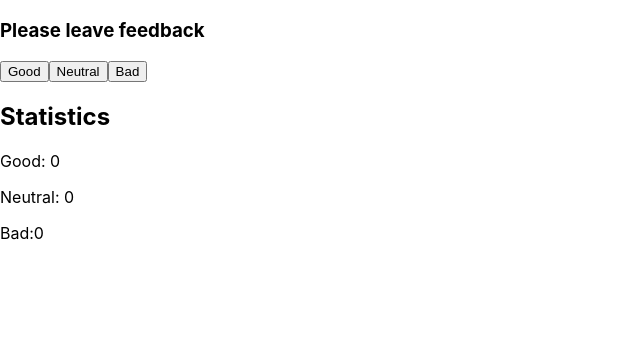
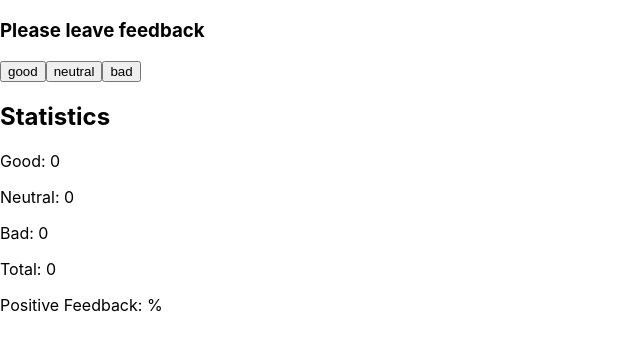
Before and after one commit to Olena-Rudnieva/goit-react-hw-02-feedback, a React (Create React App) app: page / in a window 1280 px wide. Shown: the top 350 px of the page, without its empty margins (0-640 px from the left). Built offline with nearby package versions, Linux system fonts and the light colour scheme.

Commit message:
Add total function

```diff
--- a/src/components/App.jsx
+++ b/src/components/App.jsx
@@ -1,9 +1,30 @@
+import { Component } from 'react';
 import Feedback from './Feedback/Feedback';
 
-export const App = () => {
-  return (
-    <div>
-      <Feedback />
-    </div>
-  );
-};
+export class App extends Component {
+  state = {
+    good: 0,
+    neutral: 0,
+    bad: 0,
+  };
+
+  handleClick = option => {
+    this.setState(prevState => ({ [option]: prevState[option] + 1 }));
+  };
+
+  countTotalFeedback = () => {
+    return this.state.good + this.state.neutral + this.state.bad;
+  };
+
+  render() {
+    return (
+      <div>
+        <Feedback
+          props={this.state}
+          handleClick={this.handleClick}
+          total={this.countTotalFeedback()}
+        />
+      </div>
+    );
+  }
+}
--- a/src/components/Feedback/Feedback.jsx
+++ b/src/components/Feedback/Feedback.jsx
@@ -1,41 +1,39 @@
-import { Component } from 'react';
+const Feedback = ({ props, handleClick, total }) => {
+  const { good, neutral, bad } = props;
 
-class Feedback extends Component {
-  state = {
-    good: 0,
-    neutral: 0,
-    bad: 0,
-  };
-
-  handleClickGood = () =>
-    this.setState(prevState => ({ good: prevState.good + 1 }));
-
-  handleClickNeutral = () =>
-    this.setState(prevState => ({ neutral: prevState.neutral + 1 }));
-
-  handleClickBad = () =>
-    this.setState(prevState => ({ bad: prevState.bad + 1 }));
-
-  render() {
   return (
     <div>
       <h3>Please leave feedback</h3>
-        <button onClick={this.handleClickGood}>Good</button>
-        <button onClick={this.handleClickNeutral}>Neutral</button>
-        <button onClick={this.handleClickBad}>Bad</button>
+      {Object.keys(props).map(option => {
+        console.log(props);
+        return (
+          <button
+            key={option}
+            type="button"
+            onClick={() => handleClick(option)}
+          >
+            {option}
+          </button>
+        );
+      })}
       <h2>Statistics</h2>
       <p>
-          Good: <span>{this.state.good}</span>{' '}
+        Good: <span>{good}</span>
       </p>
       <p>
-          Neutral: <span>{this.state.neutral}</span>
+        Neutral: <span>{neutral}</span>
       </p>
       <p>
-          Bad:<span>{this.state.bad}</span>
+        Bad: <span>{bad}</span>
+      </p>
+      <p>
+        Total: <span>{total}</span>
+      </p>
+      <p>
+        Positive Feedback: <span>{}</span>%
       </p>
     </div>
   );
-  }
-}
+};
 
 export default Feedback;
```
Lines whose indentation alone changed are shown as unchanged.
